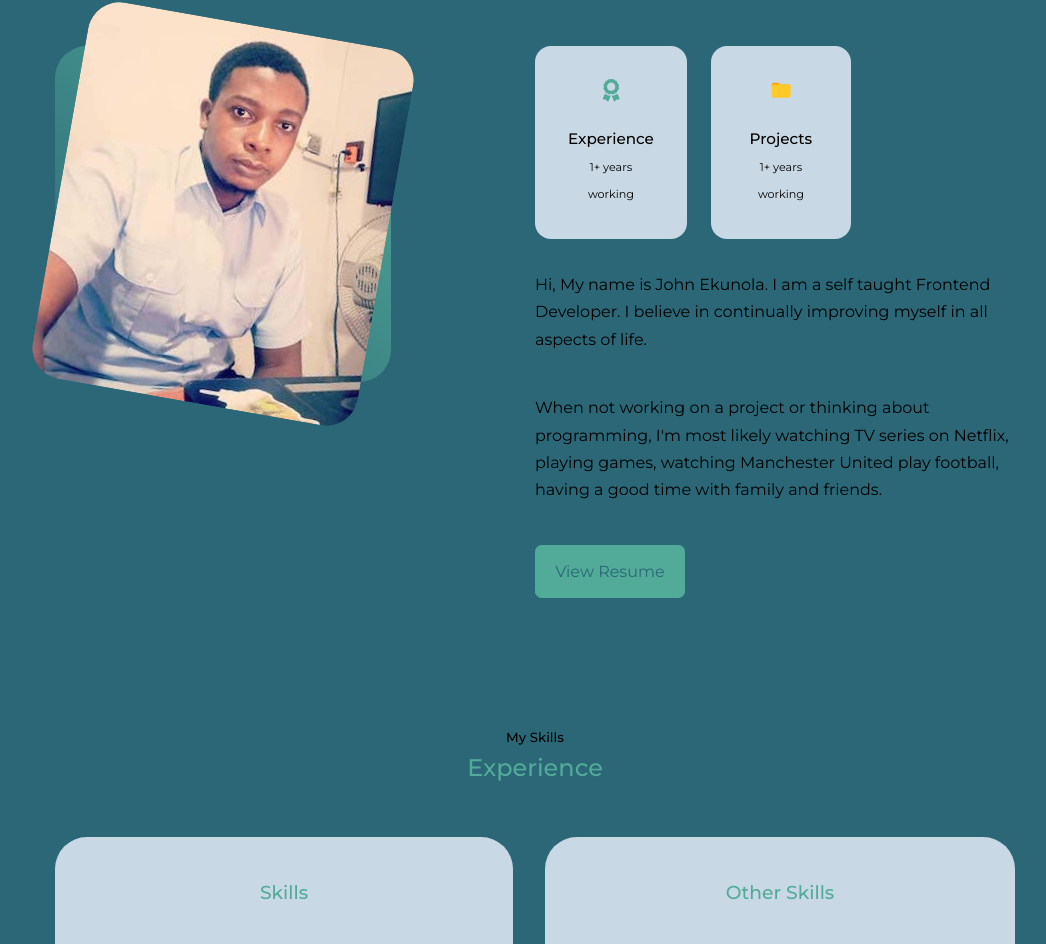
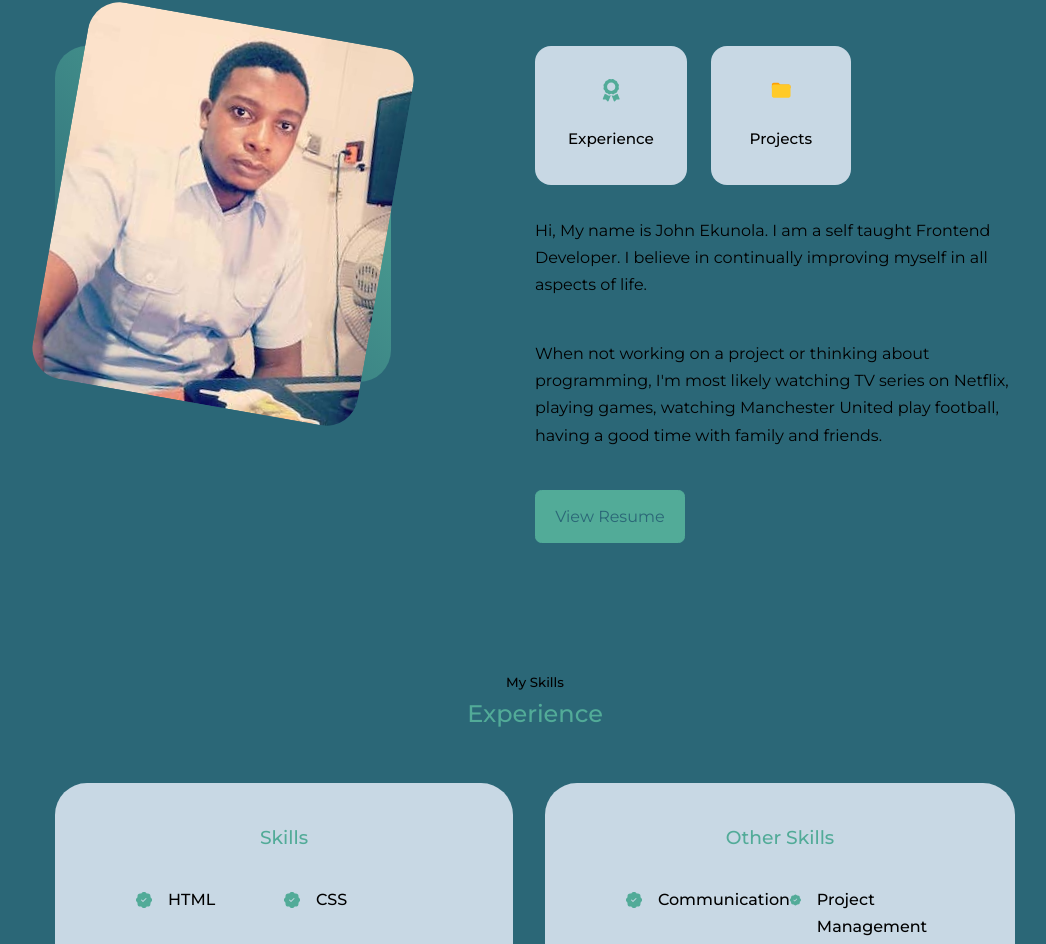
Before and after one commit to Jizzyjay/john-react-portfolio, a React (Create React App) app: page / in a window 1280 px wide. Shown: the part 993-1937 px from the top of the page, without its empty margins (105-1151 px from the left). Built offline with nearby package versions, Linux system fonts and the light colour scheme.

Commit message:
changes in about.jsx

```diff
--- a/src/Components/About/about.jsx
+++ b/src/Components/About/about.jsx
@@ -22,13 +22,11 @@ const about = () => {
                         <article className='about_card'>
                         <FaAward className='about_icon'/>
                         <h5>Experience</h5>
-                        <small>1+ years working</small>
                         </article>
 
                         <article className='about_card'>
                         <FcFolder className='about_icon'/>
                         <h5>Projects</h5>
-                        <small>1+ years working</small>
                         </article>
                     </div>
 
```
Also changed, not shown: src/assets/favicon.png (deleted).
